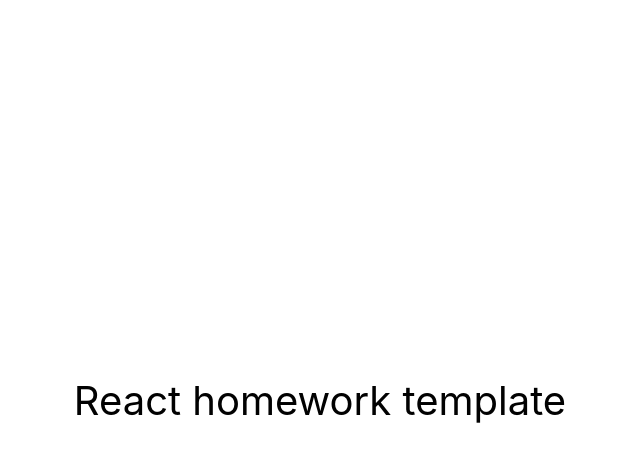
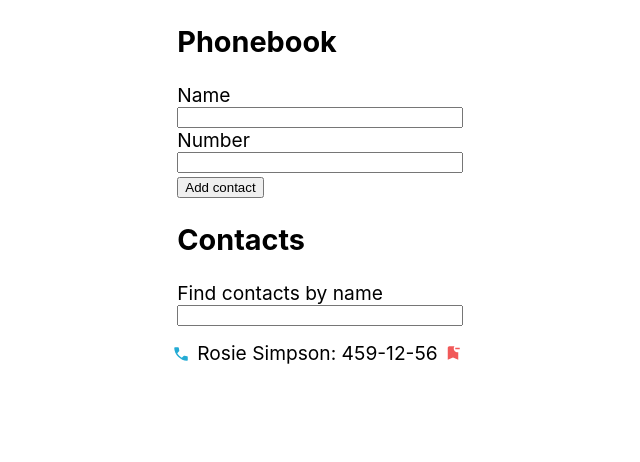
Before and after one commit to filip-bak/goit-react-hw-02-phonebook, a React (Create React App) app: page / in a window 1280 px wide. Shown: the top 462 px of the page, without its empty margins (320-960 px from the left). Built offline with nearby package versions, Linux system fonts and the light colour scheme.

Commit message:
feat: add functionality and some styling

```diff
--- a/src/components/App.jsx
+++ b/src/components/App.jsx
@@ -1,16 +1,48 @@
-export const App = () => {
-  return (
-    <div
-      style={{
-        height: '100vh',
-        display: 'flex',
-        justifyContent: 'center',
-        alignItems: 'center',
-        fontSize: 40,
-        color: '#010101'
-      }}
-    >
-      React homework template
-    </div>
-  );
-};
+import React, { Component } from 'react';
+import { nanoid } from 'nanoid';
+
+import Section from './Section';
+import ContactForm from './ContactForm';
+import Filter from './Filter';
+import ContactList from './ContactList';
+
+export class App extends Component {
+  state = {
+    contacts: [{ id: 'id-1', name: 'Rosie Simpson', number: '459-12-56' }],
+    filter: '',
+  };
+
+  handleFormSubmit = (name, number) => {
+    const id = nanoid(7);
+    const newContact = {
+      id,
+      name,
+      number,
+    };
+    this.setState(prevState => ({
+      contacts: [...prevState.contacts, newContact],
+    }));
+  };
+
+  handleFilterChange = newFilter => {
+    this.setState(prevState => ({
+      filter: newFilter,
+    }));
+  };
+
+  render() {
+    console.log(this.state);
+    return (
+      <div className="wrapper">
+        <Section title="Phonebook">
+          <ContactForm onFormSubmit={this.handleFormSubmit} />
+        </Section>
+
+        <Section title="Contacts">
+          <Filter onFilterChange={this.handleFilterChange} />
+          <ContactList contacts={this.state.contacts} />
+        </Section>
+      </div>
+    );
+  }
+}
--- /dev/null
+++ b/src/components/ContactForm/ContactForm.module.css
@@ -0,0 +1,8 @@
+.container {
+  display: grid;
+  gap: 20px;
+}
+.label {
+  display: flex;
+  flex-direction: column;
+}
--- /dev/null
+++ b/src/components/ContactForm/index.jsx
@@ -0,0 +1,67 @@
+import PropTypes from 'prop-types';
+import React, { Component } from 'react';
+
+import styles from './ContactForm.module.css';
+
+export class ContactForm extends Component {
+  static propTypes = {};
+  state = {
+    name: '',
+    number: '',
+  };
+
+  handleSubmit = e => {
+    e.preventDefault();
+    const { onFormSubmit } = this.props;
+    const { name, number } = this.state;
+
+    onFormSubmit(name, number);
+  };
+
+  handleChange = e => {
+    const { name, number } = e.currentTarget.form.elements;
+
+    this.setState(prevState => ({
+      ...prevState,
+      name: name.value,
+      number: number.value,
+    }));
+  };
+
+  render() {
+    console.log(this.state);
+    return (
+      <div className={styles.container}>
+        <form onSubmit={this.handleSubmit}>
+          <label className={styles.label}>
+            Name
+            <input
+              type="text"
+              name="name"
+              title="Name may contain only letters, apostrophe, dash and spaces. For example Adrian, Jacob Mercer, Charles de Batz de Castelmore d'Artagnan"
+              autoComplete="off"
+              required
+              onChange={this.handleChange}
+            />
+          </label>
+          <label className={styles.label}>
+            Number
+            <input
+              type="tel"
+              name="number"
+              pattern="(\+[0-9]{2}\s)?[0-9]{3}[\s\-]?[0-9]{3}[\s\-]?[0-9]{3}"
+              title="Phone number must be digits and can contain spaces, dashes and can start with +"
+              // title="Phone number must be digits and can contain spaces, dashes, parentheses and can start with +"
+              autoComplete="off"
+              required
+              onChange={this.handleChange}
+            />
+          </label>
+          <button type="submit">Add contact</button>
+        </form>
+      </div>
+    );
+  }
+}
+
+export default ContactForm;
--- /dev/null
+++ b/src/components/ContactList/ContactList.module.css
@@ -0,0 +1,42 @@
+.list {
+  display: flex;
+  flex-direction: column;
+  gap: 10px;
+
+  padding-left: 20px;
+}
+
+.item {
+  position: relative;
+  display: flex;
+  align-items: center;
+}
+
+.item::before {
+  content: '';
+  position: absolute;
+
+  left: -25px;
+  top: 4px;
+  width: 18px;
+  aspect-ratio: 1;
+  background-image: url('/src/images/contacts.svg');
+}
+
+.btn {
+  width: 20px;
+  aspect-ratio: 1;
+  padding: 0;
+  margin-left: 5px;
+
+  border: 1px solid transparent;
+  background: url(/src/images/delete.svg);
+
+  transition: border-bottom 150ms;
+}
+.btn:hover {
+  border-bottom: 1px solid #fa8517;
+}
+.btn:active {
+  transform: scale(0.9);
+}
--- /dev/null
+++ b/src/components/ContactList/index.jsx
@@ -0,0 +1,27 @@
+import PropTypes from 'prop-types';
+import React, { Component } from 'react';
+import styles from './ContactList.module.css';
+
+export class ContactList extends Component {
+  static propTypes = {};
+
+  render() {
+    const { contacts } = this.props;
+    console.log(contacts);
+    return (
+      <ul className={styles.list}>
+        {contacts.map(({ id, name, number }) => {
+          return (
+            <li className={styles.item} key={id}>
+              <span>{name}</span>:&nbsp;
+              <span>{number}</span>
+              <button className={styles.btn}></button>
+            </li>
+          );
+        })}
+      </ul>
+    );
+  }
+}
+
+export default ContactList;
--- /dev/null
+++ b/src/components/Filter/Filter.module.css
@@ -0,0 +1,5 @@
+.label {
+  display: flex;
+  flex-direction: column;
+  margin-bottom: 15px;
+}
--- /dev/null
+++ b/src/components/Filter/index.jsx
@@ -0,0 +1,25 @@
+import PropTypes from 'prop-types';
+import React, { Component } from 'react';
+import styles from './Filter.module.css';
+
+export class Filter extends Component {
+  static propTypes = {};
+
+  handleChange = e => {
+    const { onFilterChange } = this.props;
+    const filterValue = e.target.value;
+    onFilterChange(filterValue);
+  };
+  render() {
+    return (
+      <div>
+        <label className={styles.label}>
+          Find contacts by name
+          <input type="text" name="filter" onChange={this.handleChange} />
+        </label>
+      </div>
+    );
+  }
+}
+
+export default Filter;
--- /dev/null
+++ b/src/components/Section/index.jsx
@@ -0,0 +1,18 @@
+import PropTypes from 'prop-types';
+import React, { Component } from 'react';
+
+export class Section extends Component {
+  static propTypes = { title: PropTypes.string };
+
+  render() {
+    const { title, children } = this.props;
+    return (
+      <>
+        <h2>{title}</h2>
+        {children}
+      </>
+    );
+  }
+}
+
+export default Section;
--- a/src/index.css
+++ b/src/index.css
@@ -1,5 +1,6 @@
 @import-normalize; /* bring in normalize.css styles */
 
+/* RESET */
 body {
   margin: 0;
   font-family: -apple-system, BlinkMacSystemFont, 'Segoe UI', 'Roboto', 'Oxygen',
@@ -13,3 +14,18 @@ code {
   font-family: source-code-pro, Menlo, Monaco, Consolas, 'Courier New',
     monospace;
 }
+ul,
+ol {
+  list-style: none;
+  padding: 0;
+  margin: 0;
+}
+
+/* UTILS */
+.wrapper {
+  display: grid;
+  justify-content: center;
+  align-items: center;
+
+  font-size: 1.2rem;
+}
```
Also changed, not shown: src/images/contacts.svg (added), src/images/delete.svg (added).
